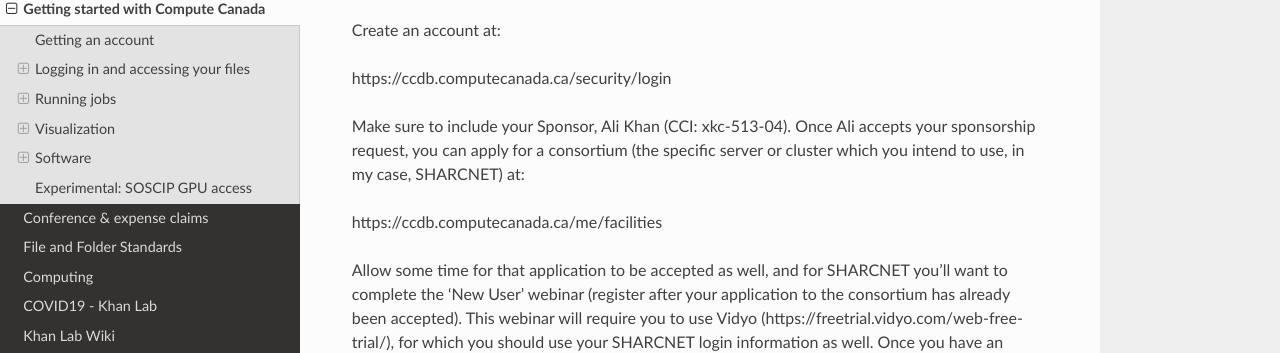
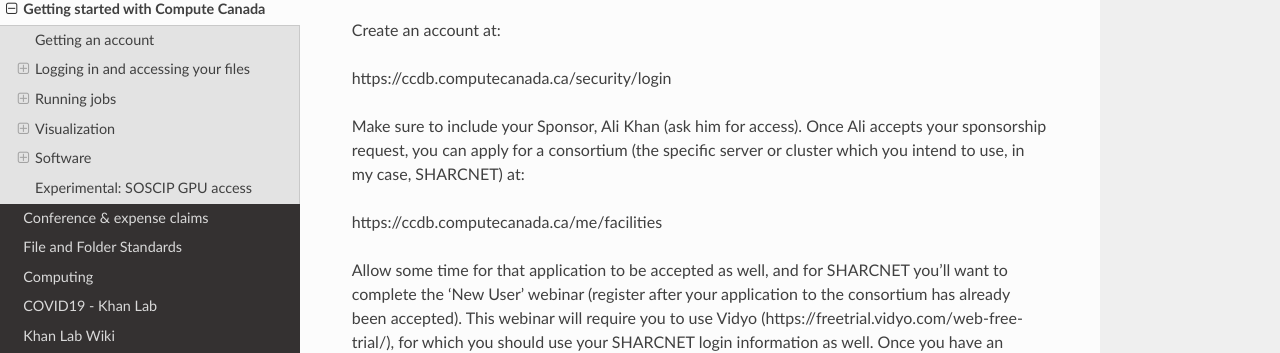
Before and after one commit to myousif9/khanlab-osf, an MkDocs documentation site: the page built from docs/Compute Canada.md, in a window 1280 px wide and 900 px high, scrolled down 344 px. Shown: the part 141-494 px from the top of the window. Built offline with MkDocs 1.6.1, drawn with Linux system fonts in a browser that asks for light colours; nearby versions of some CDN libraries.

Commit message:
Update Compute Canada.md

```diff
--- a/docs/Compute Canada.md
+++ b/docs/Compute Canada.md
@@ -14,7 +14,7 @@
 
 https://ccdb.computecanada.ca/security/login
 
-Make sure to include your Sponsor, Ali Khan (CCI: xkc-513-04). Once Ali accepts your sponsorship request, you can apply for a consortium (the specific server or cluster which you intend to use, in my case, SHARCNET) at:
+Make sure to include your Sponsor, Ali Khan (ask him for access). Once Ali accepts your sponsorship request, you can apply for a consortium (the specific server or cluster which you intend to use, in my case, SHARCNET) at:
 
 https://ccdb.computecanada.ca/me/facilities
 
```
